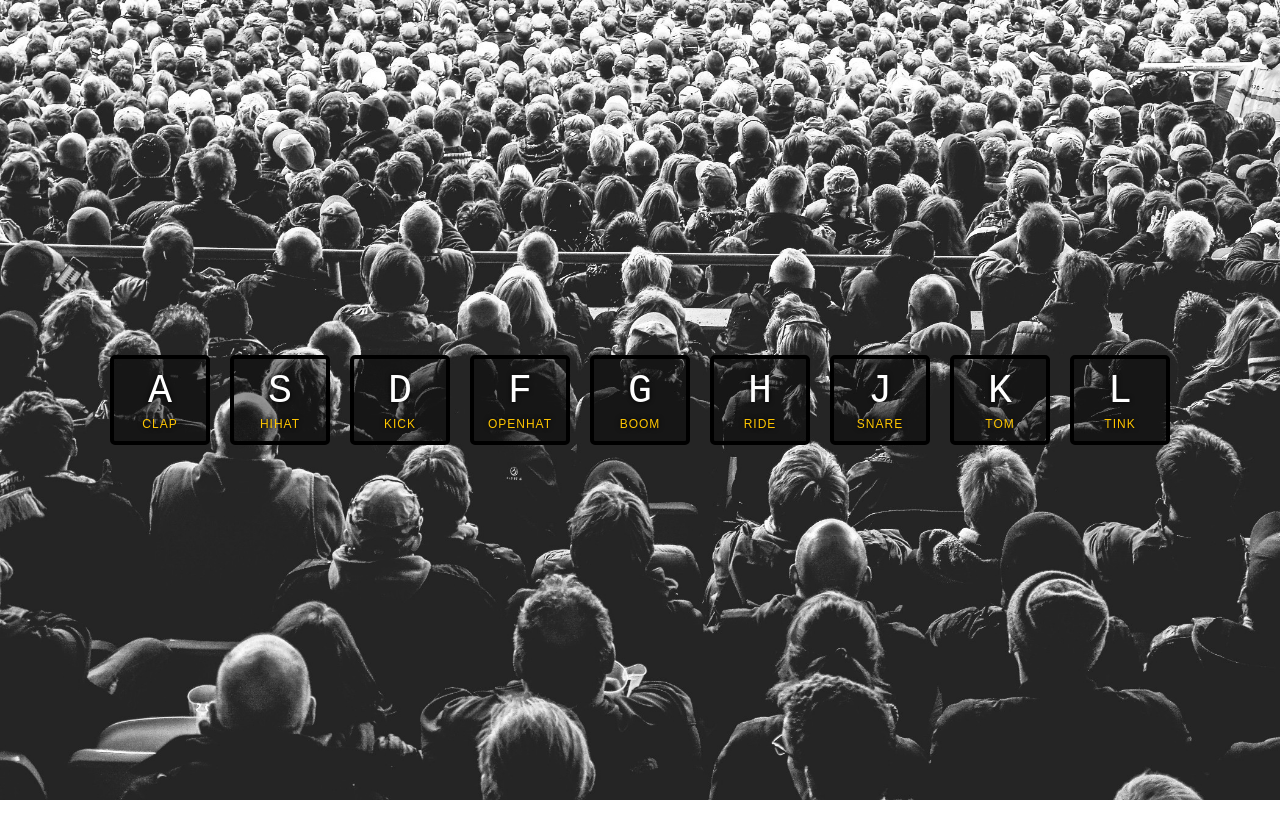
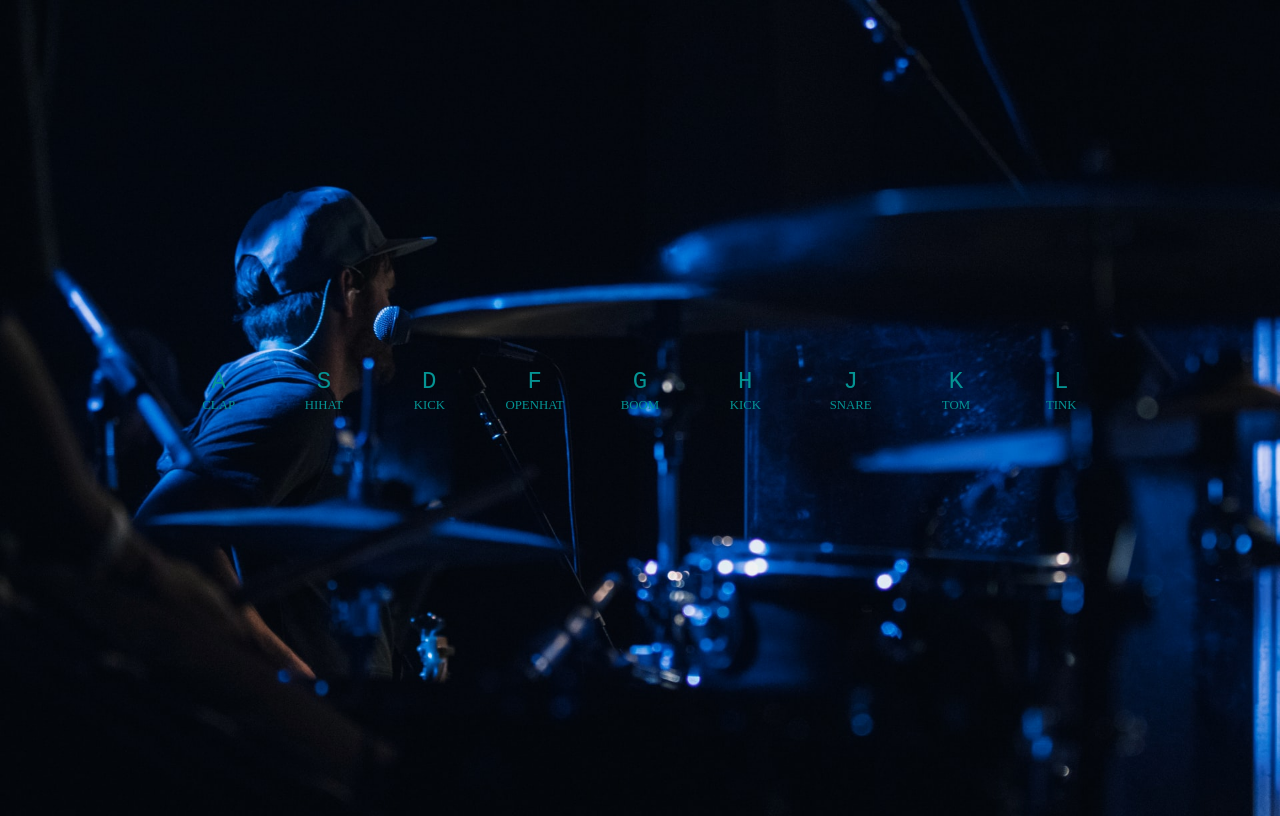
Before and after one commit to SobhanDash/drum-kit, a plain HTML site: page index.html in a window 1280 px wide. Drawn offline with Linux system fonts and the light colour scheme.

Commit message:
refactor: reforming in own coding style

```diff
--- a/index.html
+++ b/index.html
@@ -7,56 +7,54 @@
   <link rel="shortcut icon" href="#">
 </head>
 <body>
-
-
-  <div class="keys">
-    <div data-key="65" class="key">
+  <div class="container">
+    <div data-key="KeyA" class="key">
       <kbd>A</kbd>
       <span class="sound">clap</span>
     </div>
-    <div data-key="83" class="key">
+    <div data-key="KeyS" class="key">
       <kbd>S</kbd>
       <span class="sound">hihat</span>
     </div>
-    <div data-key="68" class="key">
+    <div data-key="KeyD" class="key">
       <kbd>D</kbd>
       <span class="sound">kick</span>
     </div>
-    <div data-key="70" class="key">
+    <div data-key="KeyF" class="key">
       <kbd>F</kbd>
       <span class="sound">openhat</span>
     </div>
-    <div data-key="71" class="key">
+    <div data-key="KeyG" class="key">
       <kbd>G</kbd>
       <span class="sound">boom</span>
     </div>
-    <div data-key="72" class="key">
+    <div data-key="KeyH" class="key">
       <kbd>H</kbd>
-      <span class="sound">ride</span>
+      <span class="sound">kick</span>
     </div>
-    <div data-key="74" class="key">
+    <div data-key="KeyJ" class="key">
       <kbd>J</kbd>
       <span class="sound">snare</span>
     </div>
-    <div data-key="75" class="key">
+    <div data-key="KeyK" class="key">
       <kbd>K</kbd>
       <span class="sound">tom</span>
     </div>
-    <div data-key="76" class="key">
+    <div data-key="KeyL" class="key">
       <kbd>L</kbd>
       <span class="sound">tink</span>
     </div>
   </div>
 
-  <audio data-key="65" src="sounds/clap.wav"></audio>
-  <audio data-key="83" src="sounds/hihat.wav"></audio>
-  <audio data-key="68" src="sounds/kick.wav"></audio>
-  <audio data-key="70" src="sounds/openhat.wav"></audio>
-  <audio data-key="71" src="sounds/boom.wav"></audio>
-  <audio data-key="72" src="sounds/ride.wav"></audio>
-  <audio data-key="74" src="sounds/snare.wav"></audio>
-  <audio data-key="75" src="sounds/tom.wav"></audio>
-  <audio data-key="76" src="sounds/tink.wav"></audio>
+  <audio data-key="KeyA" src="sounds/clap.wav"></audio>
+  <audio data-key="KeyS" src="sounds/hihat.wav"></audio>
+  <audio data-key="KeyD" src="sounds/kick.wav"></audio>
+  <audio data-key="KeyF" src="sounds/openhat.wav"></audio>
+  <audio data-key="KeyG" src="sounds/boom.wav"></audio>
+  <audio data-key="KeyH" src="sounds/ride.wav"></audio>
+  <audio data-key="KeyJ" src="sounds/snare.wav"></audio>
+  <audio data-key="KeyK" src="sounds/tom.wav"></audio>
+  <audio data-key="KeyL" src="sounds/tink.wav"></audio>
 </body>
 <script  src="/app.js"></script>
 </html>
--- a/style.css
+++ b/style.css
@@ -1,61 +1,57 @@
-* {
+*{
     box-sizing: border-box;
 }
 
-html {
-    font-size: 10px;
-    background: url('./background.jpg') bottom center;
+html{
+    background-image: url('/bg.jpg');
+    overflow: hidden;
     background-size: cover;
+    background-position: justify;
+    background-repeat: no-repeat;
 }
 
-  body,html {
-    margin: 0;
-    padding: 0;
-    font-family: sans-serif;
+.container{
+    max-width: 75%;
+    height: 100vh;
+    display: flex;
+    justify-content: space-around;
+    align-items: center;
+    margin: 0 auto;
 }
 
-  .keys {
-    display: flex;
-    flex: 1;
-    min-height: 100vh;
-    align-items: center;
-    justify-content: center;
+.key{
+    background-color: transparent;
+    color: rgb(5, 148, 148);
+    font-size: 1rem;
+    width: 5em;
+    height: 5em;
+    margin: 1rem 1rem;
+    text-align: center;
+    padding-bottom: 1rem;
+    text-transform: uppercase;
+    transition: all 0.07s ease-in-out;
+    border: none;
 }
 
-  .key {
-    border: .4rem solid black;
-    border-radius: .5rem;
-    margin: 1rem;
-    font-size: 1.5rem;
-    padding: 1rem .5rem;
-    transition: all .07s ease;
-    width: 10rem;
-    text-align: center;
-    color: white;
-    background: rgba(0,0,0,0.4);
-    text-shadow: 0 0 .5rem black;
+kbd{
+    font-size: 1.5em;
+    display: block;
 }
 
-  .playing {
-    transform: scale(1.1);
-    border-color: #ffc600;
-    box-shadow: 0 0 1rem #ffc600;
+.sound{
+    font-size: .8em;
+    text-transform: uppercase;
 }
 
-  kbd {
-    display: block;
-    font-size: 4rem;
+.playing{
+    transform: scale(1);
+    border-color: #008080;
+    box-shadow: 0 0 1rem #008080;
 }
 
-  .sound {
-    font-size: 1.2rem;
-    text-transform: uppercase;
-    letter-spacing: .1rem;
-    color: #ffc600;
-  }
-
-  @media (min-width: 900px){
-      .keys{
-        flex-wrap: wrap;
+@media (max-width=900px){
+    .container{
+        width: auto;
+        flex-flow: column wrap;
     }
 }
```
Also changed, not shown: background.jpg (deleted), bg.jpg (added). Lines whose indentation alone changed are shown as unchanged.
